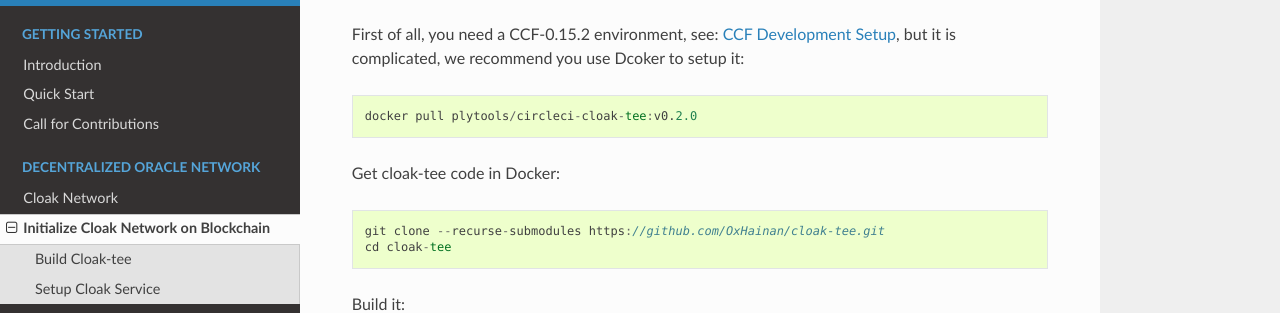
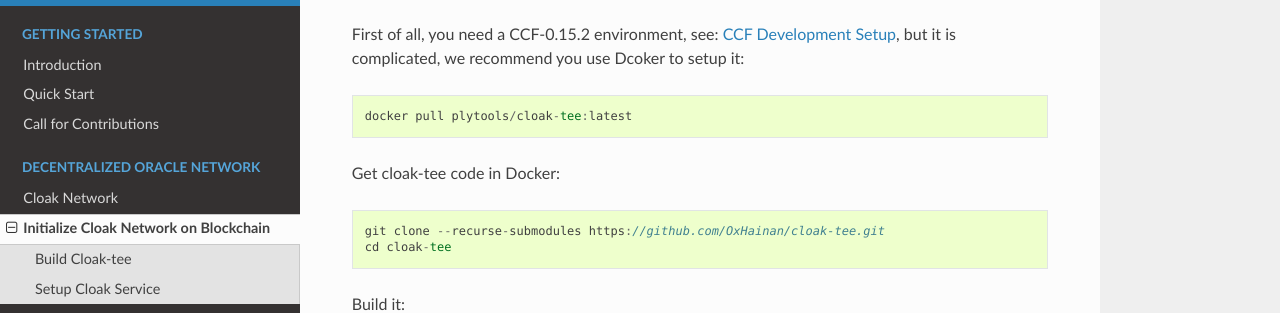
Before and after one commit to OxHainan/cloak-docs, a Sphinx documentation site: the page built from docs/source/tee-blockchain-architecture/initialize-cloak-network-on-blockchain.rst, in a window 1280 px wide and 900 px high, scrolled down 354 px. Shown: the part 151-464 px from the top of the window. Built offline with Sphinx 7.4.7 and the Read the Docs theme 2.0.0, drawn with Linux system fonts in a browser that asks for light colours.

Commit message:
Update initialize-cloak-network-on-blockchain.rst

```diff
--- a/docs/source/tee-blockchain-architecture/initialize-cloak-network-on-blockchain.rst
+++ b/docs/source/tee-blockchain-architecture/initialize-cloak-network-on-blockchain.rst
@@ -19,7 +19,7 @@ First of all, you need a CCF-0.15.2 environment, see: `CCF Development Setup <ht
 
 .. code-block::
 
-   docker pull plytools/circleci-cloak-tee:v0.2.0
+   docker pull plytools/cloak-tee:latest
 
 Get cloak-tee code in Docker:
 
```
